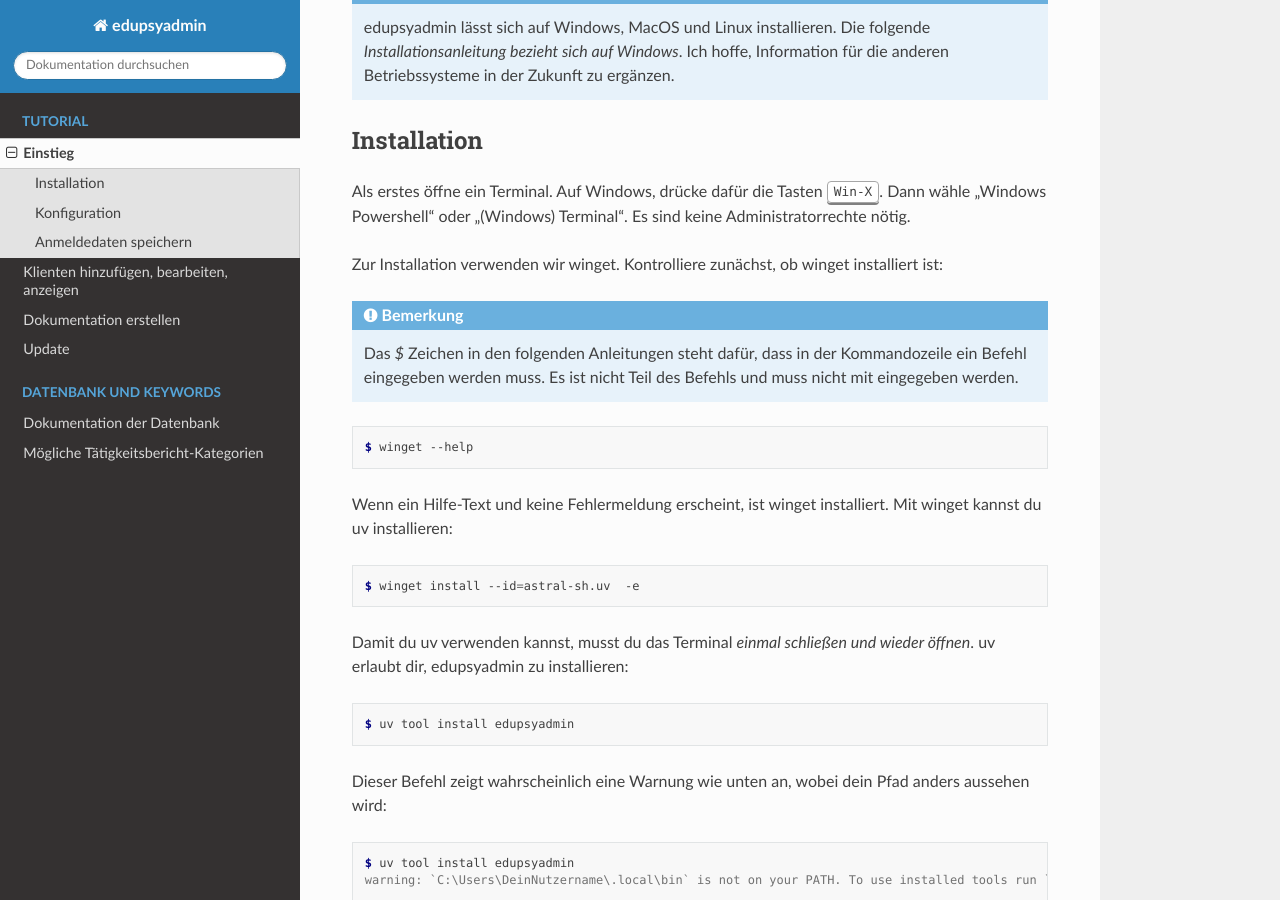
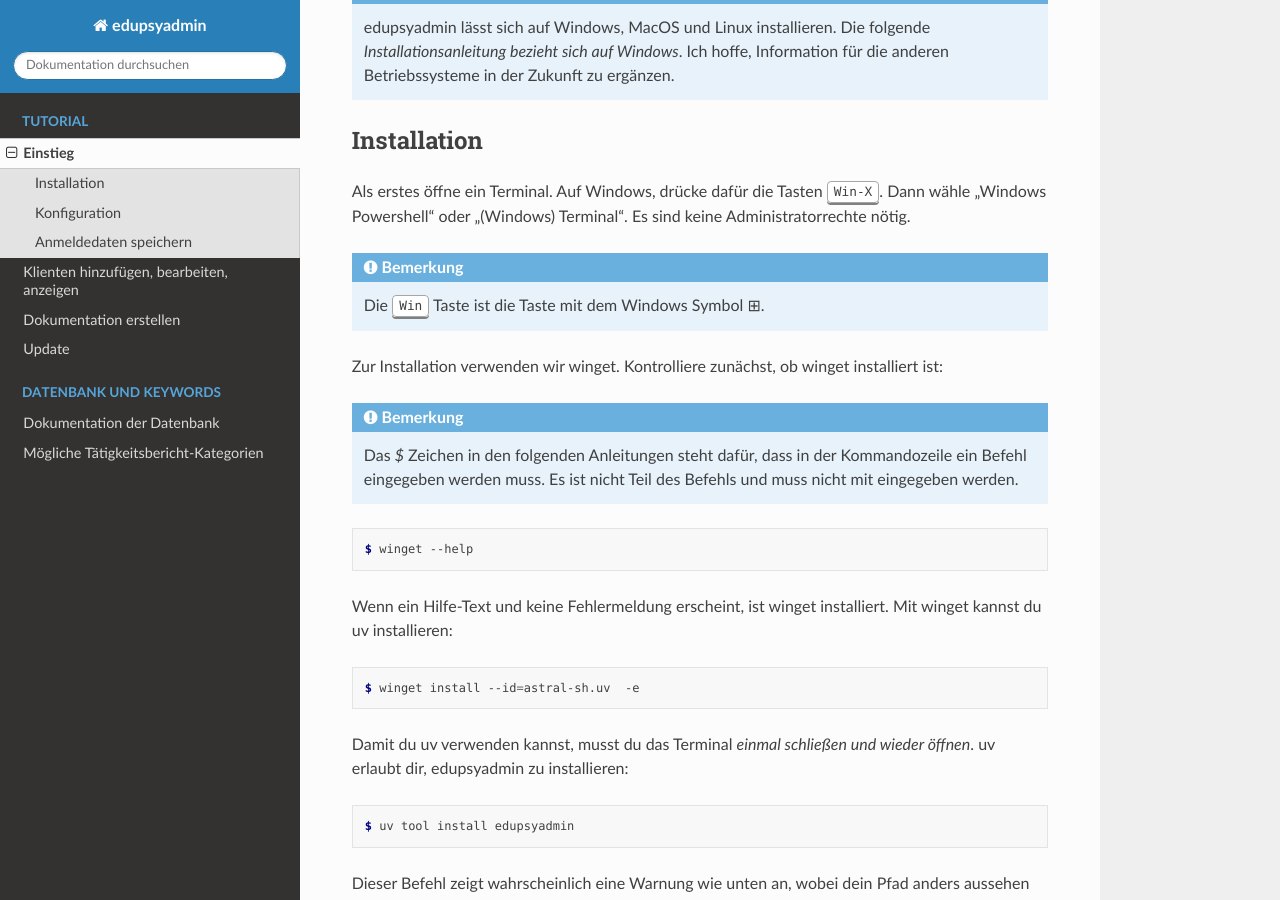
Before and after one commit to LKirst/edupsyadmin, a Sphinx documentation site: the page built from docs/tutorial/installation.rst, in a window 1280 px wide and 900 px high, scrolled down 310 px. Built offline with Sphinx 7.4.7 and the Read the Docs theme 3.1.0, drawn with Linux system fonts in a browser that asks for light colours.

Commit message:
docs(installation.rst): explain the windows key

```diff
--- a/docs/tutorial/installation.rst
+++ b/docs/tutorial/installation.rst
@@ -19,6 +19,10 @@ Installation
 Als erstes öffne ein Terminal. Auf Windows, drücke dafür die Tasten
 :kbd:`Win-X`. Dann wähle "Windows Powershell" oder "(Windows) Terminal". Es
 sind keine Administratorrechte nötig.
+
+.. note:: Die :kbd:`Win` Taste ist die Taste mit dem Windows Symbol |WinKey|.
+
+.. |WinKey| unicode:: U+229E
 
 Zur Installation verwenden wir winget. Kontrolliere zunächst, ob winget
 installiert ist:
```
